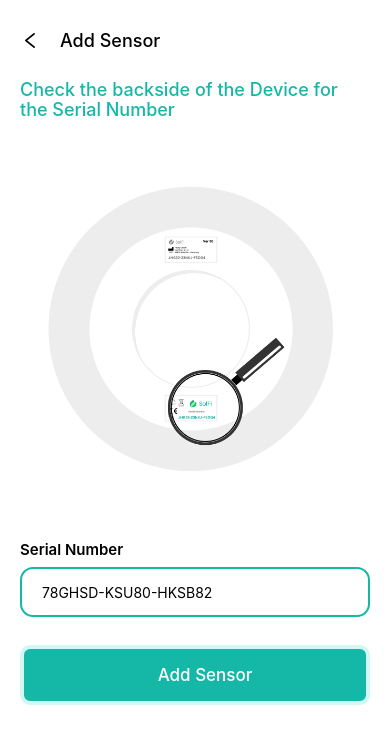
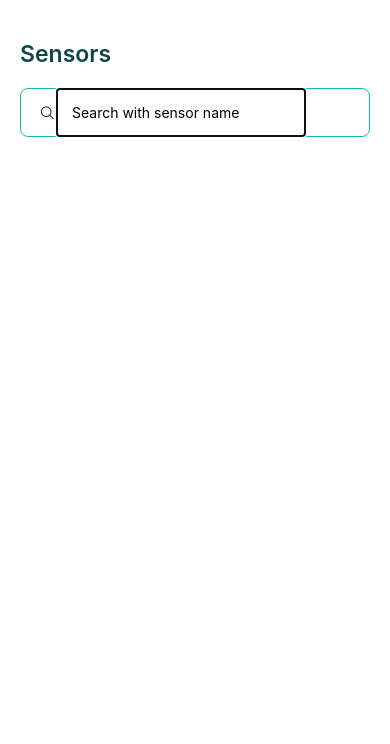
Before and after one commit to ibelgin/SolFi, a React Native app: screen / in a window 390 px wide. Shown: the top 744 px of the page. Built offline with nearby package versions, Linux system fonts and the light colour scheme.

Commit message:
Added SensorHome page and Search Bar

```diff
--- /dev/null
+++ b/src/components/SearchBar/index.tsx
@@ -0,0 +1,44 @@
+import React, {memo, SetStateAction, Dispatch} from 'react';
+import {StyleSheet, View, TextInput} from 'react-native';
+import EvilIcons from 'react-native-vector-icons/EvilIcons';
+
+import Theme from 'style/Theme';
+import {Colors} from 'configs';
+
+interface SearchBarProps {
+  value: string;
+  placeholder: string;
+  onChange: Dispatch<SetStateAction<string>>;
+}
+
+const SearchBar = memo(({value, onChange, placeholder}: SearchBarProps) => (
+  <View style={styles.textInputFocus}>
+    {<EvilIcons name="search" size={20} />}
+    <TextInput
+      value={value}
+      placeholder={placeholder}
+      onChangeText={onChange}
+      editable
+      style={styles.headerSearch}
+      autoFocus
+    />
+  </View>
+));
+
+export default SearchBar;
+
+const styles = StyleSheet.create({
+  headerSearch: {
+    ...Theme.flexRow,
+    padding: 15,
+  },
+  textInputFocus: {
+    minHeight: 48,
+    paddingHorizontal: 16,
+    borderRadius: 8,
+    borderWidth: 1.5,
+    margin: 20,
+    borderColor: Colors.Primary,
+    ...Theme.flexRow,
+  },
+});
--- a/src/configs/Colors.ts
+++ b/src/configs/Colors.ts
@@ -6,6 +6,7 @@ const Colors = {
   Primary: '#15B8A7',
   LightDarkGreen: '#568E77',
   HeaderGreen: '#0E7469',
+  DodgerBlue: '#1DA1F2',
 };
 
 export default Colors;
--- a/src/configs/Routes.ts
+++ b/src/configs/Routes.ts
@@ -3,6 +3,7 @@ const Routes = {
   Login: 'Login',
   Home: 'Home',
   AddSensor: 'AddSensor',
+  SensorHome: 'SensorHome',
 };
 
 export default Routes;
--- /dev/null
+++ b/src/container/SensorHome/index.tsx
@@ -0,0 +1,35 @@
+import React, {memo, useState} from 'react';
+import {StyleSheet} from 'react-native';
+import Container from 'layout/Container';
+import {Colors} from 'configs';
+import Text from 'components/Text';
+import Strings from './messages.en';
+import SearchBar from 'components/SearchBar';
+
+interface SensorHomeProps {}
+
+const SensorHome = memo((_props: SensorHomeProps) => {
+  const [search, setSearch] = useState('');
+
+  return (
+    <Container style={styles.container}>
+      <Text paddingTop={40} paddingHorizontal={20} heading>
+        {Strings.SEN}
+      </Text>
+      <SearchBar
+        value={search}
+        onChange={setSearch}
+        placeholder={Strings.SER}
+      />
+    </Container>
+  );
+});
+
+const styles = StyleSheet.create({
+  container: {
+    flex: 1,
+    backgroundColor: Colors.White,
+  },
+});
+
+export default SensorHome;
--- /dev/null
+++ b/src/container/SensorHome/messages.en.tsx
@@ -0,0 +1,6 @@
+const Strings = {
+  SEN: 'Sensors',
+  SER: 'Search with sensor name',
+};
+
+export default Strings;
--- a/src/navigation/index.tsx
+++ b/src/navigation/index.tsx
@@ -5,12 +5,13 @@ import {Routes} from 'configs';
 import Login from 'container/Login';
 import AddSensor from 'container/AddSensor';
 import Home from 'container/Home';
+import SensorHome from 'container/SensorHome';
 
 const Stack = createNativeStackNavigator();
 
 const RootStack = memo(() => {
   return (
-    <Stack.Navigator initialRouteName={Routes.AddSensor}>
+    <Stack.Navigator initialRouteName={Routes.SensorHome}>
       <Stack.Screen
         name={Routes.Login}
         component={Login}
@@ -26,6 +27,11 @@ const RootStack = memo(() => {
         component={AddSensor}
         options={{headerShown: false}}
       />
+      <Stack.Screen
+        name={Routes.SensorHome}
+        component={SensorHome}
+        options={{headerShown: false}}
+      />
     </Stack.Navigator>
   );
 });
```
